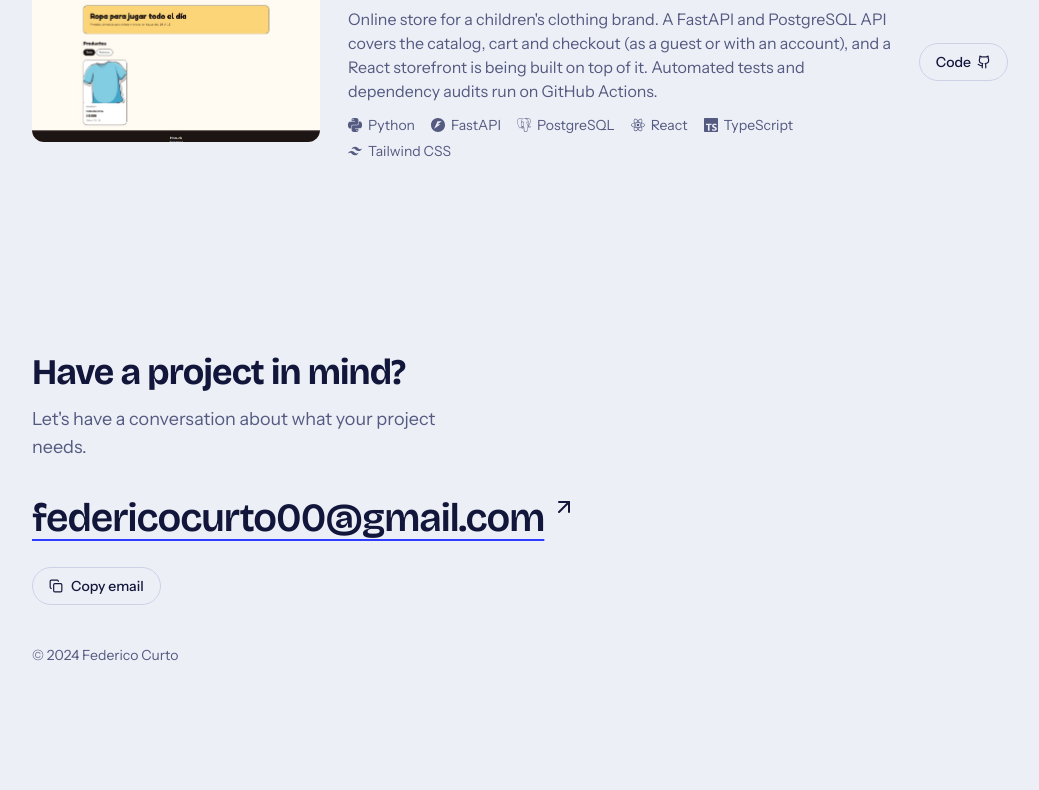
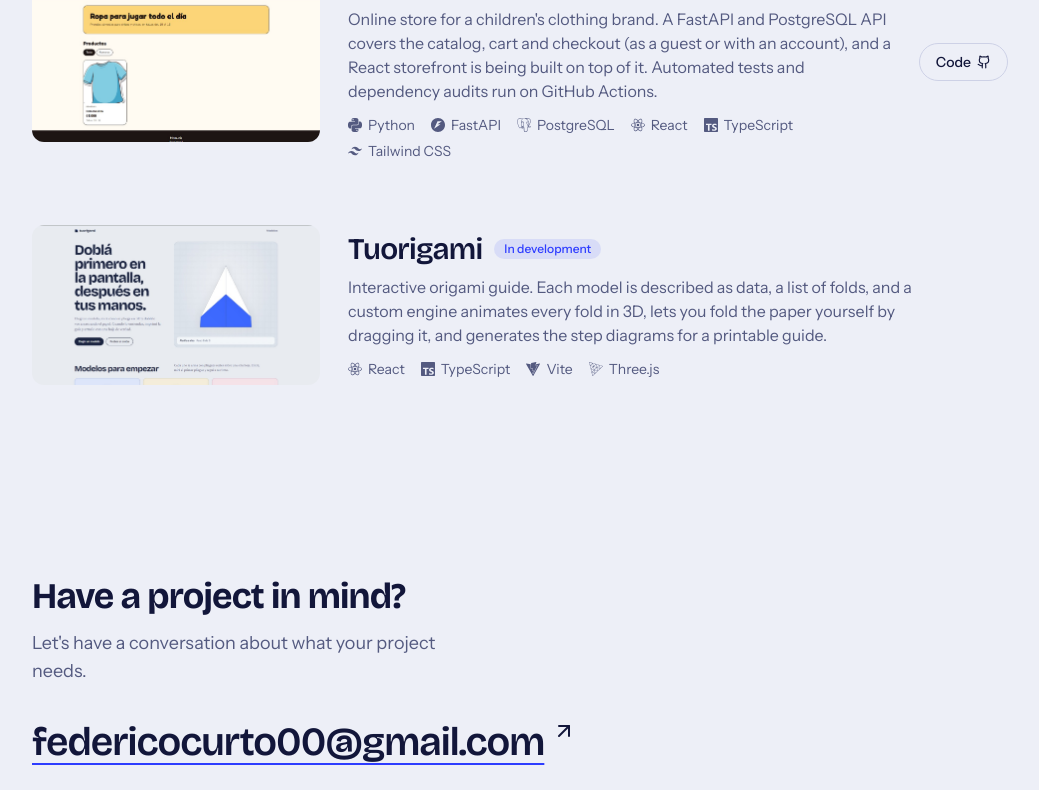
Before and after one commit to FedeHuapi/portfolio, a Next.js app: page / in a window 1280 px wide. Shown: the part 2004-2794 px from the top of the page, without its empty margins (120-1159 px from the left). Before the commit the page ends 2709 px from the top, so only its background shows below. Built offline with nearby package versions, Linux system fonts and the light colour scheme; no server answers.

Commit message:
Agrego tuorigami project en desarrollo

```diff
--- a/src/data/projects.ts
+++ b/src/data/projects.ts
@@ -50,4 +50,20 @@ export const projects: Project[] = [
     image: "/projects/mamunisproject.jpeg",
     inDevelopment: true,
   },
+  {
+    title: "Tuorigami",
+    description: {
+      en: "Interactive origami guide. Each model is described as data, a list of folds, and a custom engine animates every fold in 3D, lets you fold the paper yourself by dragging it, and generates the step diagrams for a printable guide.",
+      es: "Guía interactiva de origami. Cada modelo se describe como datos, una lista de pliegues, y un motor propio anima cada pliegue en 3D, te deja doblar el papel vos mismo arrastrándolo y genera los diagramas de cada paso para una guía imprimible.",
+      pt: "Guia interativo de origami. Cada modelo é descrito como dados, uma lista de dobras, e um motor próprio anima cada dobra em 3D, permite dobrar o papel você mesmo arrastando e gera os diagramas de cada passo para um guia imprimível.",
+      fr: "Guide interactif d'origami. Chaque modèle est décrit comme des données, une liste de plis, et un moteur maison anime chaque pli en 3D, permet de plier le papier soi-même en le faisant glisser et génère les schémas de chaque étape pour un guide imprimable.",
+      de: "Interaktive Origami-Anleitung. Jedes Modell ist als Daten beschrieben, als Liste von Faltungen, und eine eigene Engine animiert jede Faltung in 3D, lässt dich das Papier selbst durch Ziehen falten und erzeugt die Diagramme jedes Schritts für eine druckbare Anleitung.",
+      it: "Guida interattiva all'origami. Ogni modello è descritto come dati, un elenco di pieghe, e un motore proprio anima ogni piega in 3D, ti lascia piegare la carta trascinandola e genera i diagrammi di ogni passaggio per una guida stampabile.",
+      ja: "インタラクティブな折り紙ガイド。各モデルは折り目のリストというデータで記述され、独自のエンジンがすべての折りを3Dでアニメーションし、ドラッグして自分で紙を折ることができ、印刷できるガイド用に各手順の図も生成します。",
+      zh: "交互式折纸指南。每个模型都以数据（折痕列表）描述，自研引擎以 3D 动画呈现每一步折叠，可以拖动纸张亲手折叠，并为可打印的指南生成每一步的图解。",
+    },
+    stack: ["React", "TypeScript", "Vite", "Three.js"],
+    image: "/projects/tuorigami.jpeg",
+    inDevelopment: true,
+  },
 ];
--- a/src/lib/stack-icons.ts
+++ b/src/lib/stack-icons.ts
@@ -7,7 +7,9 @@ import {
   SiPython,
   SiReact,
   SiTailwindcss,
+  SiThreedotjs,
   SiTypescript,
+  SiVite,
 } from "react-icons/si";
 
 // Matched by substring so version suffixes ("Next.js 16", "React 19") still hit —
@@ -21,6 +23,8 @@ const iconsByPattern: [RegExp, IconType][] = [
   [/postgres/i, SiPostgresql],
   [/python/i, SiPython],
   [/fastapi/i, SiFastapi],
+  [/three/i, SiThreedotjs],
+  [/vite/i, SiVite],
 ];
 
 export function stackIcon(tech: string): IconType | null {
```
Also changed, not shown: public/projects/tuorigami.jpeg (added).
